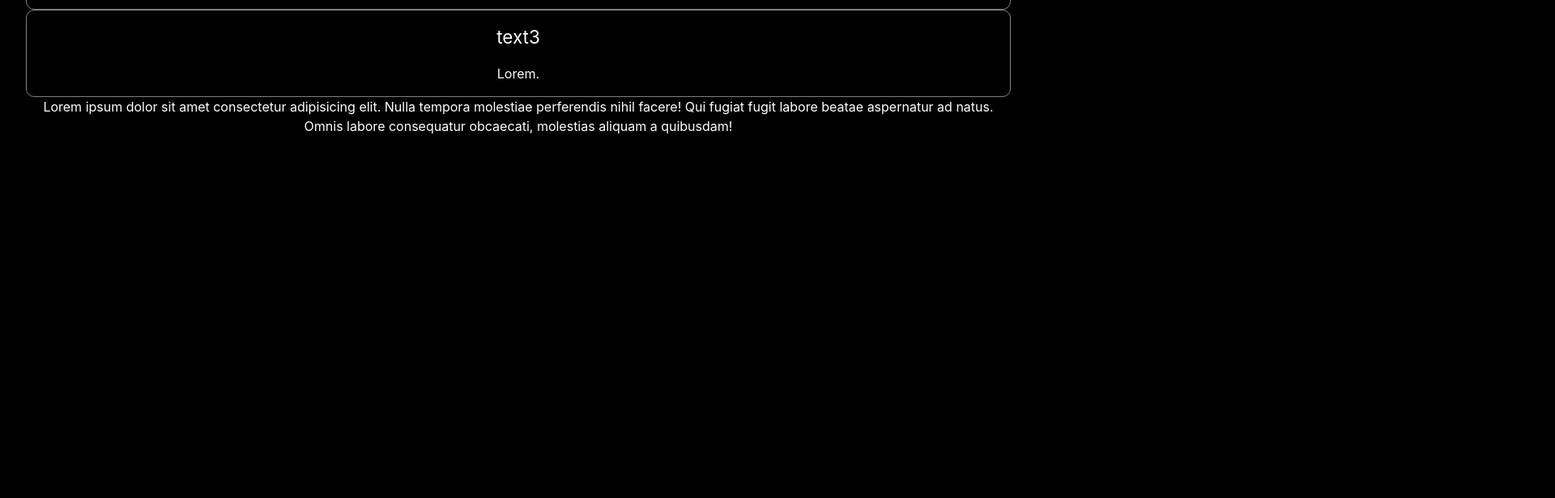
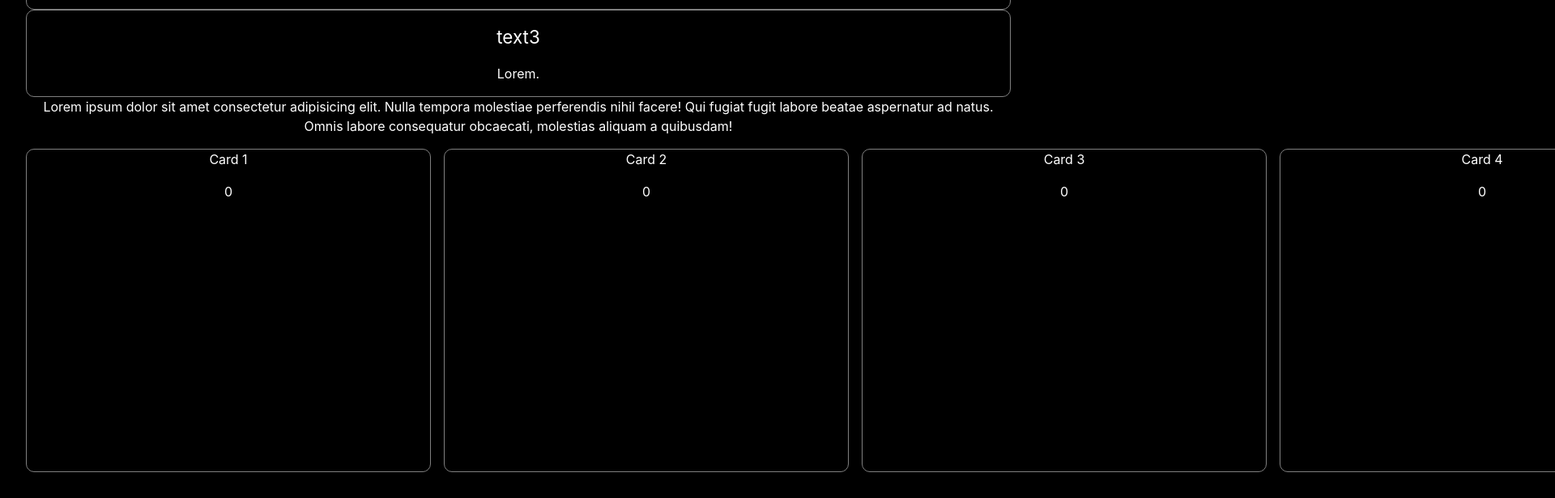
Before and after one commit to guitar6029/posts-test, a React (Vite) app: page / in a window 1280 px wide. Shown: the part 535-1151 px from the top of the page at 81% size, 1920 px wide, since content can reach past the window. Before the commit the page ends 800 px from the top, so only its background shows below. Built offline with nearby package versions, Linux system fonts and the light colour scheme.

Commit message:
added slide example

```diff
--- a/src/App.tsx
+++ b/src/App.tsx
@@ -4,6 +4,7 @@ import Posts from './components/Posts/Posts';
 import TabButton from './components/TabButton/TabButton';
 import {useState} from 'react'
 import Content from './components/Content/Content';
+import Slider from './components/Slider/Slider';
 
 function App() {
 
@@ -45,7 +46,7 @@ function App() {
 </div>}>
         <span>Lorem ipsum dolor sit amet consectetur adipisicing elit. Nulla tempora molestiae perferendis nihil facere! Qui fugiat fugit labore beatae aspernatur ad natus. Omnis labore consequatur obcaecati, molestias aliquam a quibusdam!</span>
       </Content>
-
+      <Slider />
     </div>
   );
 }
--- /dev/null
+++ b/src/components/Slider/Slider.tsx
@@ -0,0 +1,88 @@
+import {useRef, useState} from 'react'
+
+export default function Slider(){
+
+    const [divPosition, setDivPosition] = useState<number>(0)
+
+    const sliderContainerRef = useRef<HTMLDivElement | null>(null)
+
+    type Slide = {
+        id: number,
+        name: string
+    }
+
+    const slides : Slide[] = [
+        {
+            id: 1,
+            name: 'Card 1'
+        },
+        {
+            id: 2,
+            name: 'Card 2'
+        },
+        {
+            id: 3,
+            name: 'Card 3'
+        },
+        {
+            id: 4,
+            name: 'Card 4'
+        },
+        {
+            id: 5,
+            name: 'Card 5'
+        },
+        {
+            id: 6,
+            name: 'Card 6'
+        },
+        {
+            id: 7,
+            name: 'Card 8'
+        },
+        {
+            id: 8,
+            name: 'Card 8'
+        },
+        {
+            id: 9,
+            name: 'Card 9'
+        },
+        {
+            id: 10,
+            name: 'Card 10'
+        }
+
+    ]
+
+    const handleSlide = () => {
+        // if (divPosition <= (slides.length * 500)){
+        //     setDivPosition((prev) => prev = prev - 500)
+        // }
+        // else if (divPosition >= -(slides.length * 500)){
+        //     //do nothing or set it to zero again
+        //     setDivPosition((prev) => prev = 0)
+        // }
+        if (divPosition <= (slides.length * 500) * -1) {
+            setDivPosition((prev) => prev = 0)
+        } else {
+            setDivPosition((prev) => prev = prev - 500)
+
+        }
+
+    }
+
+    return (
+        <div ref={sliderContainerRef} onClick={handleSlide} className="slider-container" style={{ transform: `translateX(${divPosition}px)` }}
+        >
+            {slides.map((slide: Slide) => {
+                return (
+                    <div key={slide.id} className="slide-card">
+                        <span>{slide.name}</span>
+                        <span>{divPosition}</span>
+                    </div>
+                )
+            })}
+        </div>
+    )
+}
--- a/src/index.css
+++ b/src/index.css
@@ -11,6 +11,7 @@ body {
   margin: 0;
   color: #fff;
   background-color: #000;
+  overflow-x: hidden;
 }
 
 .tab-button{
@@ -61,3 +62,20 @@ body {
   font-size: 1.4rem;
 
 }
+
+.slider-container{
+  display: flex;
+  flex-direction: row;
+  gap: 1rem;
+}
+
+.slide-card {
+  width: 500px;
+  min-width:500px;
+  height: 400px;
+  display: flex;
+  flex-direction: column;
+  gap: 1rem;
+  border: 1px solid gray;
+  border-radius: 10px;
+}
```
